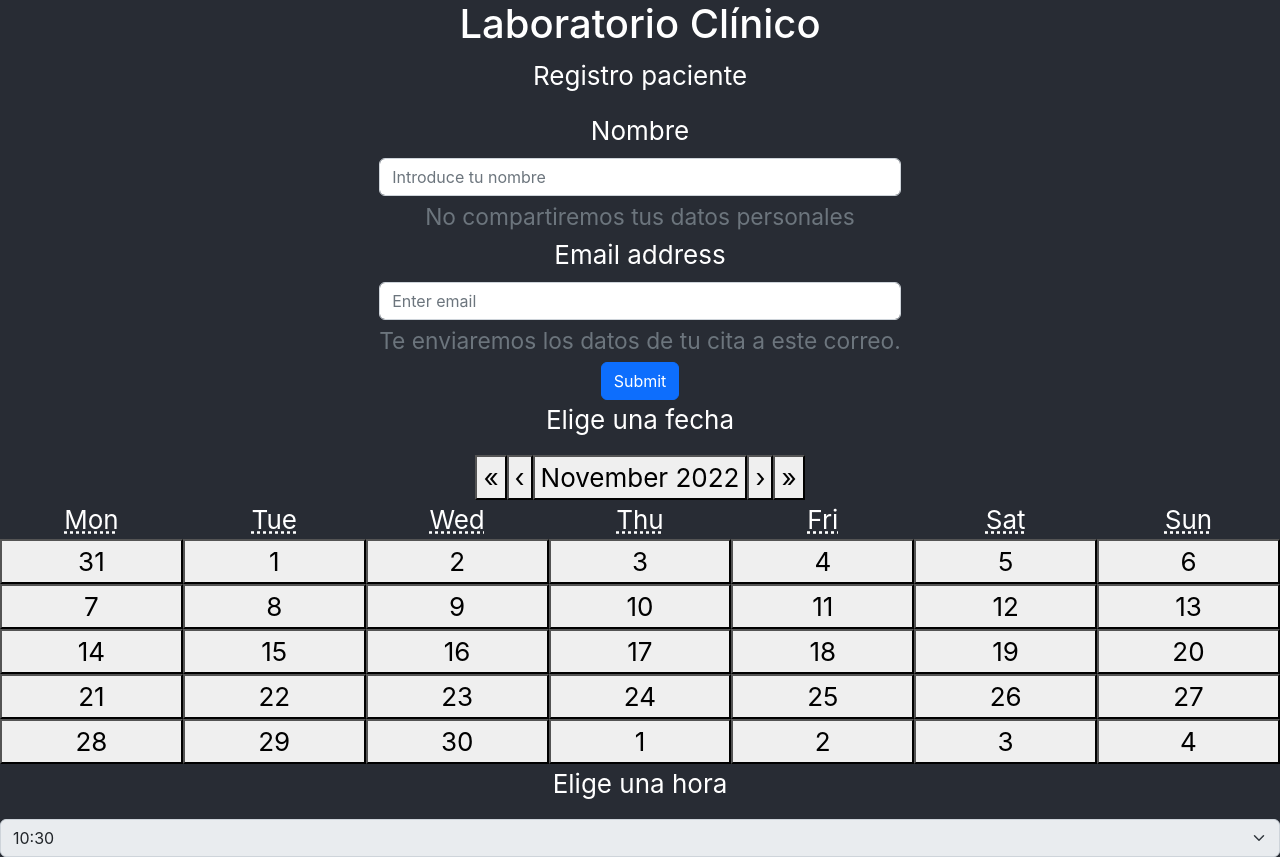
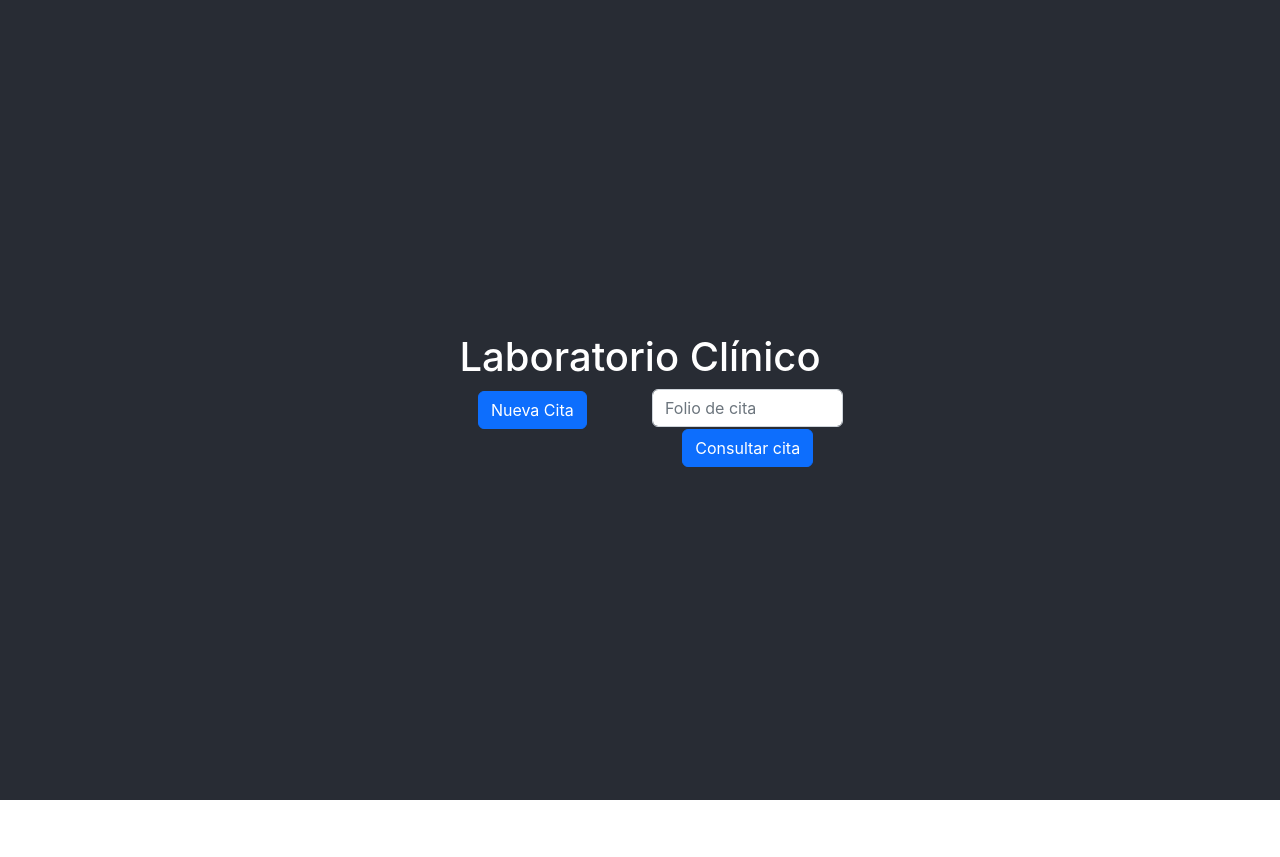
Before and after one commit to az-rbl/citas, a React (Create React App) app: page / in a window 1280 px wide. After the commit the page ends 800 px from the top, so only its background shows below. Built offline with nearby package versions, Linux system fonts and the light colour scheme.

Commit message:
Falta corregir fecha y hora

```diff
--- a/src/App.js
+++ b/src/App.js
@@ -1,16 +1,58 @@
 import './App.css';
-import Registro_fecha from './components/Registro_fecha';
-import Registro_paciente from './components/Registro_paciente';
+import { useState } from 'react';
+import RegistroFecha from './components/RegistroFecha';
+import RegistroPaciente from './components/RegistroPaciente';
+import Home from './components/Home';
+import Cita from './components/Cita';
 
 function App() {
+const [menu, setMenu] = useState(0)
+const [paciente, setPaciente] = useState(null)
+const [email, setEmail] = useState(null)
+const [estudio, setEstudio] = useState(null)
+const [fecha, setFecha] = useState(null)
+const [hora, setHora] = useState(null)
+
+function HSubmit(e){
+  console.log(menu);
+  e.preventDefault();
+  setMenu(1);
+  console.log(menu);
+}
+function RPSubmit(e){
+  e.preventDefault();
+  setMenu(2);
+  setPaciente(e.target.nombre.value);
+  console.log(e.target.nombre.value)
+  setEmail(e.target.email.value);
+  setEstudio(e.target.estudio.value);
+  console.log(menu);
+}
+function RFSubmit(e){
+   e.preventDefault();
+  setMenu(3);
+
+  setFecha(e.target.value)
+  console.log(e.target.value)
+  setHora(e.target.hora.value)
+}
+function CSubmit(e){
+  console.log(menu);
+  e.preventDefault();
+  setMenu(0);
+  console.log(menu);
+}
+
   return (
     <div className="App">
       <header className="App-header">
         <h1>
           Laboratorio Clínico
         </h1>
-          <Registro_paciente/>
-          <Registro_fecha/>
+        {menu===0?(<Home Submit ={HSubmit}/>):(<></>)}
+        {menu===1?(<RegistroPaciente RPSubmit = {RPSubmit}/>):(<></>)}
+        {menu===2?(<RegistroFecha Submit ={RFSubmit}/>):(<></>)}
+        {menu===3?(<Cita Submit = {CSubmit}  email = {email} estudio = {estudio} />):(<></>)}
       </header>
     </div>
   );
--- /dev/null
+++ b/src/components/Cita.js
@@ -0,0 +1,15 @@
+import { Button } from "react-bootstrap";
+const Cita =({Submit,email,estudio}) =>{
+    return(
+        <div>
+            <h2>Tu cita ha sido exitosamente  programada</h2>
+            <p>Estudio:{estudio}</p>
+            <p>Fecha:</p>
+            <p>Hora:</p>
+            <p>Clave:</p>
+            <p>Esta información fué enviada a tu correo electrónico:{email}</p>
+            <Button onClick={Submit}>Inicio</Button>
+        </div>
+    );
+}
+export default Cita;
--- /dev/null
+++ b/src/components/Home.js
@@ -0,0 +1,24 @@
+import { Form, Button , Row, Col} from "react-bootstrap"
+
+
+const Home = ({Submit}) => {
+
+    return(
+        <Row>
+            <Col>
+        <Button onClick={Submit}>Nueva Cita</Button>
+        </Col>
+        <Col>
+        <Form>
+            <Form.Group>
+        <Form.Control type="text" placeholder="Folio de cita" />
+            <Form.Text/>
+            <Button>Consultar cita</Button>
+            </Form.Group>
+        </Form>
+        </Col>
+
+        </Row>
+    );
+}
+export default Home;
--- a/src/components/Registro_fecha.js
+++ b/src/components/RegistroFecha.js
@@ -1,11 +1,10 @@
 import React, { useState } from "react";
-import { Card } from "react-bootstrap";
+import { Button } from "react-bootstrap";
 import Calendar from "react-calendar";
-import TimePicker from "react-time-picker";
 import Form from 'react-bootstrap/Form';
 
 
-const Registro_fecha =()=>{
+const RegistroFecha =({Submit})=>{
     const [date, setDate] = useState(new Date());
     const [disabled, setDisabled] =useState(true);
     const  dates = ["10:30", "11:00", "11:30"]
@@ -15,17 +14,21 @@ const Registro_fecha =()=>{
     }
     return(
 <div>
-
+    <Form onSubmit={Submit}>
     <p>Elige una fecha</p>
-    <Calendar onChange={onChange} value={date}/>
+    <Calendar name = "fecha" onChange={onChange} value={date}/>
     <p>Elige una hora</p>
-    <Form.Select disabled={disabled}>
+    <Form.Select disabled={disabled} name="hora">
         {dates.map(dt =>
             <option>{dt}</option>)}
     </Form.Select>
+    <Button variant="primary" type="submit" value ={date}>
+        Aceptar
+      </Button>
+    </Form>
 
 
 </div>
     );
 }
-export default Registro_fecha
+export default RegistroFecha
--- /dev/null
+++ b/src/components/RegistroPaciente.js
@@ -0,0 +1,42 @@
+import { Form, FormGroup, Button     } from "react-bootstrap"
+
+const  RegistroPaciente =({RPSubmit}) =>{
+const estudios =["Tomogragía", "Rayos X", "Ultrasonido"]
+    return(
+        <div>
+            <p>Registro paciente</p>
+        <Form onSubmit={RPSubmit}>
+
+        <FormGroup>
+        <Form.Label>Nombre</Form.Label>
+        <Form.Control type="text" placeholder="Introduce tu nombre" name ="nombre"/>
+        <Form.Text className="text-muted">
+          No compartiremos tus datos personales
+        </Form.Text>
+        </FormGroup>
+
+        <FormGroup>
+        <Form.Label>Correo electrónico</Form.Label>
+        <Form.Control type="email" placeholder="Enter email" name = "email" />
+        <Form.Text className="text-muted">
+          Te enviaremos los datos de tu cita a este correo.
+        </Form.Text>
+        </FormGroup>
+
+        <FormGroup>
+        <Form.Label>Estudio</Form.Label>
+        <Form.Select name = "estudio">
+        {estudios.map(et =>
+            <option>{et}</option>)}
+        </Form.Select>
+        </FormGroup>
+
+        <Button variant="primary" type="submit">
+        Aceptar
+      </Button>
+      </Form>
+        </div>
+
+    )
+}
+export default RegistroPaciente
--- a/src/components/Registro_paciente.js
+++ /dev/null
@@ -1,32 +0,0 @@
-import { Form, FormGroup, Button     } from "react-bootstrap"
-const  Registro_paciente =() =>{
-    return(
-        <div>
-            <p>Registro paciente</p>
-        <Form>
-
-        <FormGroup>
-        <Form.Label>Nombre</Form.Label>
-        <Form.Control type="text" placeholder="Introduce tu nombre" />
-        <Form.Text className="text-muted">
-          No compartiremos tus datos personales
-        </Form.Text>
-        </FormGroup>
-
-        <FormGroup>
-        <Form.Label>Email address</Form.Label>
-        <Form.Control type="email" placeholder="Enter email" />
-        <Form.Text className="text-muted">
-          Te enviaremos los datos de tu cita a este correo.
-        </Form.Text>
-        </FormGroup>
-
-        <Button variant="primary" type="submit">
-        Submit
-      </Button>
-      </Form>
-        </div>
-
-    )
-}
-export default Registro_paciente
```
